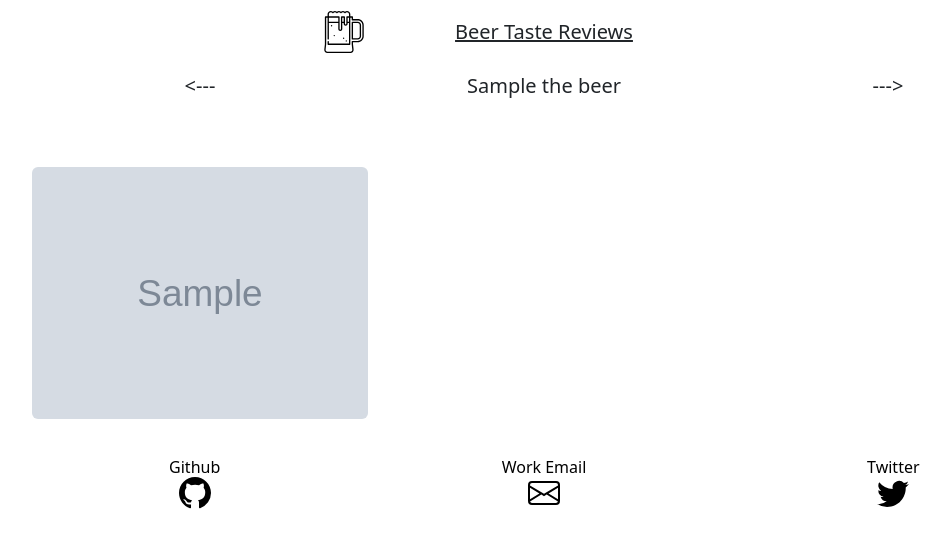
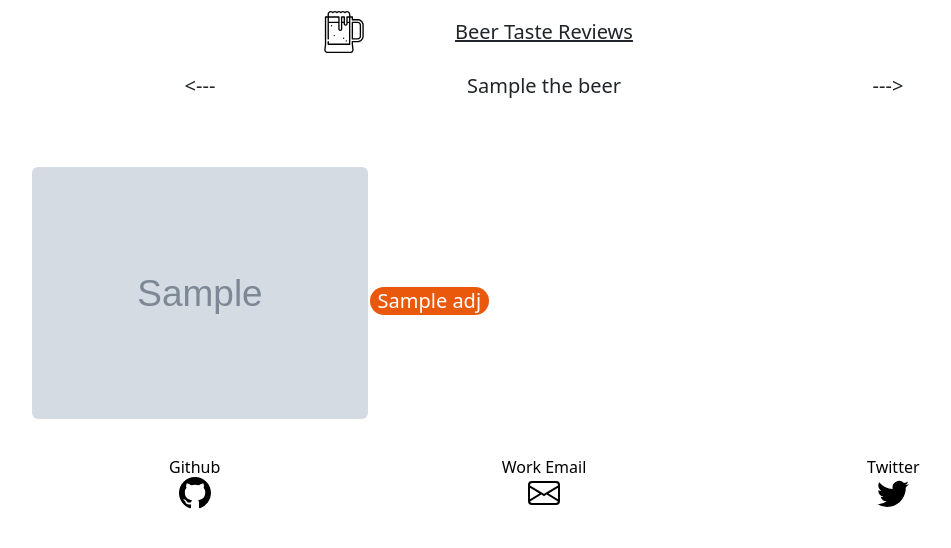
Before and after one commit to axe-rigged/beertaste, a Django app: template beertaste/sites/templates/sites/beer.html in a window 1280 px wide. Shown: the top 548 px of the page, without its empty margins (96-1047 px from the left). Run offline with Django 4.2, Linux system fonts and the light colour scheme; the template is opened without the code that fills it: most values are stand-ins (such as "Sample title", 1, 10 or a date in 2020); grey boxes marked "Sample" are stand-in pictures; some libraries are stand-ins or nearby versions.

Commit message:
Start working navigation on beer.html and made it look nicer.

```diff
--- a/beertaste/sites/templates/sites/beer.html
+++ b/beertaste/sites/templates/sites/beer.html
@@ -1,10 +1,11 @@
 {% extends "base.html" %}
 {% block content %}
 
+<!-- TODO: check if "if" would work here when making navigaton for next drink. We need two variables for previous and next beer -->
 <div class="grid gap-2 grid-cols-3 place-items-center w-4/5 mx-auto my-2">
-	<div class="w-max h-max text-kel text-xl"><a class="hover:text-orange-600" href="#"><---</a></div>
+	<div class="w-max h-max text-kel text-xl"><a class="hover:text-orange-600" href="{% url 'sites:beerInfo' pk=prevBeer %}"><---</a></div>
 	<h1 class="text-xl text-kel text-center">{{ theBeer.beer_name }}</h1>
-	<div class="w-max h-max text-kel text-xl"><a class="hover:text-orange-600" href="#">---></a></div>
+	<div class="w-max h-max text-kel text-xl"><a class="hover:text-orange-600" href="{% url 'sites:beerInfo' pk=nextBeer %}">---></a></div>
 </div>
 
 <div class="text-center text-white my-4 w-4/5 mx-auto">
@@ -18,10 +19,11 @@
 			<p> Rate: {{ theBeer.stars }} / 10</p>
 			<p> Country made: {{ theBeer.countryMade }}</p>
 			<!-- Need div where these adjectives are looking nice -->
-			{% for adj in theBeer.adjectives.all %}
-			<p>{{ adj }}</p>
-			{% endfor %}
-			<br/>
+			<div class="gap-2 grid grid-cols-6 place-items-center my-4">
+				{% for adj in theBeer.adjectives.all %}
+					<div class="w-max h-max px-2 bg-orange-600 rounded-full">{{ adj }}</div>
+				{% endfor %}
+			</div>
 			<p>{{ theBeer.description }}</p>
 		</div>
 	</div>
```
Also changed, not shown: beertaste/sites/views.py (+10 -3 lines).
